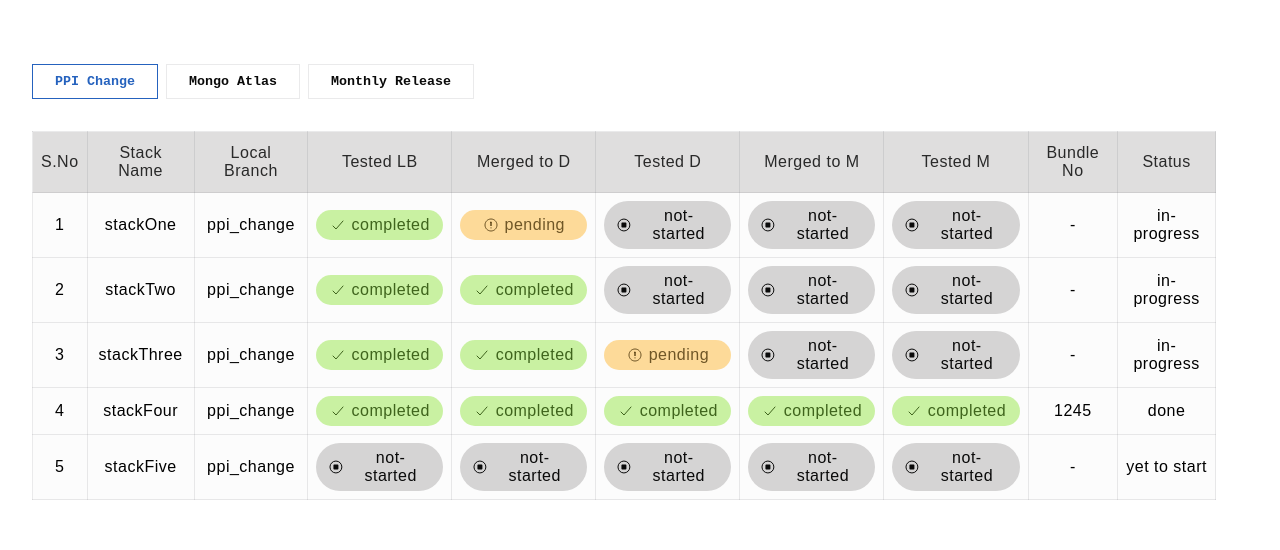
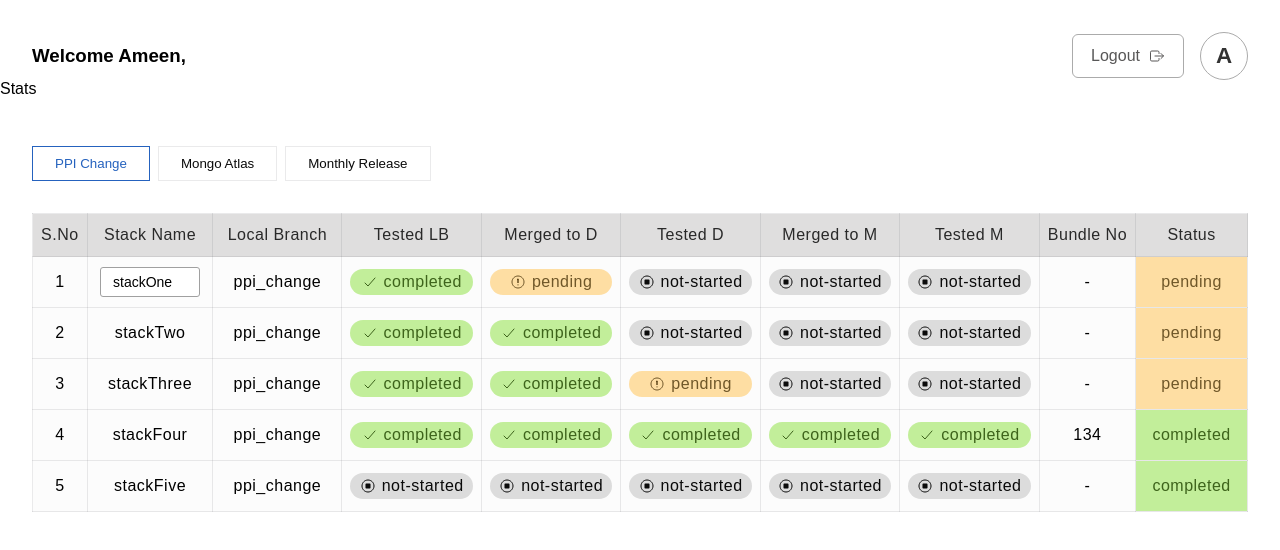
Before and after one commit to AmeenNH3/release-buddy-ui, a React (Vite) app: page / in a window 1280 px wide. Both pictures are taken after a click on the element "stackOne". Shown: the top 550 px of the page. Built offline with nearby package versions, Linux system fonts and the light colour scheme.

Commit message:
added navbar and refractoring

```diff
--- a/src/App.jsx
+++ b/src/App.jsx
@@ -38,8 +38,8 @@ function App() {
   return (
     <>
       <main className="main container">
-        {/* <Navbar></Navbar>
-        <Stats></Stats> */}
+        <Navbar></Navbar>
+        <Stats></Stats>
         <Tickets
           tickets={tickets}
           tableEditLock={tableEditLock}
--- a/src/components/Navbar.jsx
+++ b/src/components/Navbar.jsx
@@ -1,7 +1,26 @@
 import React from "react";
 
 function Navbar() {
-  return <div>Navbar</div>;
+  return (
+    <div className="navbar">
+      <div className="welcome-text-container">
+        <h3>
+          Welcome <span className="username">Ameen</span>,
+        </h3>
+      </div>
+      <div className="links-container">
+        <button className="logout-btn">
+          <span> Logout</span>
+          <span className="logout-icon">
+            <ion-icon name="exit-outline"></ion-icon>
+          </span>
+        </button>
+        <button className="profile-btn">
+          <p>A</p>
+        </button>
+      </div>
+    </div>
+  );
 }
 
 export default Navbar;
--- a/src/components/Stats.jsx
+++ b/src/components/Stats.jsx
@@ -1,7 +1,7 @@
 import React from "react";
 
 function Stats() {
-  return <div>Stats</div>;
+  return <div className="stats-container">Stats</div>;
 }
 
 export default Stats;
--- a/src/components/Table.jsx
+++ b/src/components/Table.jsx
@@ -24,7 +24,7 @@ function Table({ data, tableEditLock, changeTableEditLock }) {
     <div className="table-container">
       <table>
         <thead>
-          <tr>
+          <tr className="table-header-row">
             {tableHeaders.map((item, index) => {
               return <th key={index}>{item}</th>;
             })}
--- a/src/components/TableRow.jsx
+++ b/src/components/TableRow.jsx
@@ -4,7 +4,7 @@ import { keyHeaders } from "../App";
 function TableRow({ stack, tableEditLock, changeTableEditLock }) {
   const keys = Object.keys(stack);
   return (
-    <tr>
+    <tr className="table-row">
       {keys.map((item, index) => {
         return (
           <TableValue
--- a/src/components/TableValue.jsx
+++ b/src/components/TableValue.jsx
@@ -1,3 +1,4 @@
+import { head } from "lodash";
 import React, { useState } from "react";
 import { useDispatch, useSelector } from "react-redux";
 import { changeState } from "../features/data/dataSlice";
@@ -12,19 +13,51 @@ function TableValue({ value, id, tableEditLock, changeTableEditLock, headerName
 
   const handleChange = (e) => {
     setStatusValue(e.target.value);
-    setisEditable((prev) => !prev);
-    dispatch(changeState({ id, changedValue: e.target.value, activeTicket, headerName }));
-    changeTableEditLock();
+
+    if (isStatus(statusValue)) {
+      setisEditable((prev) => !prev);
+      dispatch(changeState({ id, changedValue: e.target.value, activeTicket, headerName }));
+      changeTableEditLock();
+    }
   };
 
   let className = null;
   let iconName = null;
 
-  if (isEditable && isStatus(value)) {
+  if (isEditable && isStatus(value) == null && headerName != "id") {
+    return (
+      <td>
+        <input
+          className="table-input-value"
+          value={statusValue}
+          type="text"
+          onChange={handleChange}
+          onKeyDown={(e) => {
+            if (e.key === "Enter") {
+              setisEditable((prev) => !prev);
+              changeTableEditLock();
+            }
+          }}
+        />
+      </td>
+    );
+  }
+
+  if (isEditable && isStatus(value) && headerName != "status") {
     return (
       <td>
         <div className="select-container">
-          <select value={statusValue} onChange={handleChange}>
+          <select
+            hideSelectedValue
+            value={statusValue}
+            onChange={handleChange}
+            onKeyDown={(e) => {
+              if (e.key === "Enter" || e.key === "Escape") {
+                setisEditable((prev) => !prev);
+                changeTableEditLock();
+              }
+            }}
+          >
             {selectOptions.map((option, index) => (
               <option key={index} value={option.value}>
                 {option.label}
@@ -44,21 +77,22 @@ function TableValue({ value, id, tableEditLock, changeTableEditLock, headerName
   if (className == null) {
     return (
       <td
+        className="table-value"
         onClick={() => {
-          if (tableEditLock != true) {
+          if (tableEditLock != true && headerName != "id") {
             setisEditable((prev) => !prev);
             changeTableEditLock();
           }
         }}
       >
-        {value}
+        {statusValue}
       </td>
     );
-  } else {
+  } else if (className != null && headerName != "status") {
     return (
       <td
         onClick={() => {
-          if (tableEditLock != true) {
+          if (tableEditLock != true && headerName != "status") {
             setisEditable((prev) => !prev);
             changeTableEditLock();
           }
@@ -70,6 +104,15 @@ function TableValue({ value, id, tableEditLock, changeTableEditLock, headerName
         </div>
       </td>
     );
+  } else {
+    console.log("came here");
+    return (
+      <td className="table-status-value">
+        <div className={`table-value status ${statusValue}`}>
+          <span>{statusValue}</span>
+        </div>
+      </td>
+    );
   }
 }
 
--- a/src/features/data/dataSlice.jsx
+++ b/src/features/data/dataSlice.jsx
@@ -43,7 +43,7 @@ export const dataSlice = createSlice({
             mergedToM: "not-started",
             testedM: "not-started",
             bundleNo: null,
-            status: "in-progress",
+            status: "pending",
           },
           {
             id: 2,
@@ -55,7 +55,7 @@ export const dataSlice = createSlice({
             mergedToM: "not-started",
             testedM: "not-started",
             bundleNo: null,
-            status: "in-progress",
+            status: "pending",
           },
           {
             id: 3,
@@ -67,7 +67,7 @@ export const dataSlice = createSlice({
             mergedToM: "not-started",
             testedM: "not-started",
             bundleNo: null,
-            status: "in-progress",
+            status: "pending",
           },
           {
             id: 4,
@@ -78,8 +78,8 @@ export const dataSlice = createSlice({
             testedD: "completed",
             mergedToM: "completed",
             testedM: "completed",
-            bundleNo: 1245,
-            status: "done",
+            bundleNo: 134,
+            status: "completed",
           },
           {
             id: 5,
@@ -91,7 +91,7 @@ export const dataSlice = createSlice({
             mergedToM: "not-started",
             testedM: "not-started",
             bundleNo: null,
-            status: "yet to start",
+            status: "completed",
           },
         ],
       },
@@ -110,7 +110,7 @@ export const dataSlice = createSlice({
             mergedToM: "not-started",
             testedM: "not-started",
             bundleNo: null,
-            status: "in-progress",
+            status: "pending",
           },
           {
             id: 1,
@@ -122,7 +122,7 @@ export const dataSlice = createSlice({
             mergedToM: "not-started",
             testedM: "not-started",
             bundleNo: null,
-            status: "in-progress",
+            status: "pending",
           },
           {
             id: 4,
@@ -134,7 +134,7 @@ export const dataSlice = createSlice({
             mergedToM: "not-started",
             testedM: "not-started",
             bundleNo: null,
-            status: "in-progress",
+            status: "pending",
           },
           {
             id: 3,
@@ -146,7 +146,7 @@ export const dataSlice = createSlice({
             mergedToM: "completed",
             testedM: "completed",
             bundleNo: 1245,
-            status: "done",
+            status: "completed",
           },
           {
             id: 5,
@@ -158,7 +158,7 @@ export const dataSlice = createSlice({
             mergedToM: "not-started",
             testedM: "not-started",
             bundleNo: null,
-            status: "yet to start",
+            status: "not-started",
           },
         ],
       },
@@ -177,7 +177,7 @@ export const dataSlice = createSlice({
             mergedToM: "not-started",
             testedM: "not-started",
             bundleNo: null,
-            status: "in-progress",
+            status: "pending",
           },
           {
             id: 2,
@@ -189,7 +189,7 @@ export const dataSlice = createSlice({
             mergedToM: "not-started",
             testedM: "not-started",
             bundleNo: null,
-            status: "in-progress",
+            status: "not-started",
           },
           {
             id: 3,
@@ -201,7 +201,7 @@ export const dataSlice = createSlice({
             mergedToM: "not-started",
             testedM: "not-started",
             bundleNo: null,
-            status: "in-progress",
+            status: "pending",
           },
           {
             id: 1,
@@ -213,7 +213,7 @@ export const dataSlice = createSlice({
             mergedToM: "completed",
             testedM: "completed",
             bundleNo: 1245,
-            status: "done",
+            status: "completed",
           },
           {
             id: 5,
@@ -225,7 +225,7 @@ export const dataSlice = createSlice({
             mergedToM: "not-started",
             testedM: "not-started",
             bundleNo: null,
-            status: "yet to start",
+            status: "not-started",
           },
           {
             id: 6,
@@ -237,7 +237,7 @@ export const dataSlice = createSlice({
             mergedToM: "not-started",
             testedM: "not-started",
             bundleNo: null,
-            status: "yet to start",
+            status: "not-started",
           },
         ],
       },
--- a/src/main.css
+++ b/src/main.css
@@ -20,11 +20,12 @@ html {
   --bg-white: #fff;
   --dark-border: #5a5a5a;
   --light-border: rgba(85, 86, 90, 0.12);
-  --yellow-bg: rgba(254, 207, 119, 0.74);
+
+  --yellow-bg: hsla(39, 100%, 76%, 0.74);
   --yellow-text: rgba(64, 42, 0, 0.751);
-  --green-bg: #bbef8ac7;
+  --green-bg: hsla(91, 73%, 71%, 0.78);
   --green-text: hsla(91, 90%, 15%, 0.842);
-  --grey-bg: rgb(213, 212, 212);
+  --grey-bg: rgb(220, 220, 220);
   --grey-text: rgba(8, 8, 8, 0.993);
 
   --higlight-color: #2562be;
@@ -51,14 +52,15 @@ main {
   background-color: var(--bg-white);
   width: 100vw;
   height: 100vh;
-  padding-left: 2rem;
-  padding-top: 4rem;
+  /* padding-left: 2rem; */
+  /* padding-top: 4rem; */
 }
 
 .tickets-container {
   display: flex;
   gap: 8px;
   margin-bottom: 2rem;
+  padding: 3rem 2rem 0rem 2rem;
 }
 .ticket-btn {
   border: none;
@@ -69,8 +71,8 @@ main {
   padding: 9px 22px;
   transition: all 0.3s;
   cursor: pointer;
-  font-weight: 600;
-  font-family: var(--buttonFont);
+  font-weight: 400;
+  font-family: var(--bodyFont);
 }
 .ticket-btn:hover {
   border-color: var(--higlight-color);
@@ -83,7 +85,8 @@ main {
 }
 
 .table-container {
-  padding-right: 4rem;
+  /* padding-right: 4rem; */
+  padding: 0rem 2rem 0rem 2rem;
 }
 
 table {
@@ -117,6 +120,17 @@ td {
   cursor: pointer;
 }
 
+.completed,
+.pending,
+.not-started,
+.in-progress {
+  display: flex;
+  align-items: center;
+  justify-content: center;
+  border-radius: 2rem;
+  padding: 4px 9px !important;
+}
+
 .completed {
   background-color: var(--green-bg);
   color: var(--green-text);
@@ -134,17 +148,17 @@ td {
 }
 
 .table-value {
-  display: flex;
+  /* display: flex;
   align-items: center;
-  justify-content: center;
+  justify-content: center; */
   gap: 6px;
-  padding: 6px 12px;
-  border-radius: 2rem;
-  height: 100%;
+  padding: 14px 20px;
+
+  /* height: 100%; */
 }
 
 .table-value:hover {
-  background-color: #c04c4c;
+  background-color: #9297b4;
 }
 
 .select-container {
@@ -156,3 +170,89 @@ select {
   width: 100%;
   padding: 0.4rem 0;
 }
+
+.table-input-value {
+  width: 100px !important;
+  padding: 6px 0px 6px 12px;
+  font-size: 14px;
+  border: 1px solid rgb(160, 160, 160);
+  border-radius: 3px;
+}
+
+.table-status-value {
+  padding: 0 !important;
+}
+
+.table-value.status {
+  /* padding: 0 !important; */
+  padding: 1rem !important;
+  border-radius: 0;
+}
+
+/* .table-value.status.completed {
+  background-color: var(--green-bg);
+} */
+
+.navbar {
+  padding: 2rem 2rem 0rem 2rem;
+  /* background-color: #2562be; */
+  display: flex;
+  align-items: center;
+  justify-content: space-between;
+}
+
+button {
+  border: none;
+  background: none;
+}
+
+.welcome-text-container {
+  /* display: flex; */
+}
+.links-container {
+  display: flex;
+  align-items: center;
+  justify-content: center;
+  gap: 1rem;
+}
+
+.logout-btn {
+  display: flex;
+  align-items: center;
+  justify-content: center;
+  gap: 9px;
+  padding: 9px 18px;
+  font-size: 16px;
+  border: 1px solid #ababab;
+  color: #585757;
+  border-radius: 6px;
+  transition: all 0.3s;
+  cursor: pointer;
+}
+
+.logout-icon {
+  display: block;
+  margin-top: 4px;
+}
+
+.logout-btn:hover,
+.profile-btn:hover {
+  background-color: #292929;
+  color: #fcfcfc;
+}
+
+.profile-btn {
+  display: flex;
+  align-items: center;
+  justify-content: center;
+  height: 48px;
+  width: 48px;
+  padding: 12px;
+  border: 1px solid #ababab;
+  border-radius: 100%;
+  font-size: 1.4rem;
+  color: #333;
+  font-weight: 600;
+  transition: all 0.3s;
+  cursor: pointer;
+}
```
